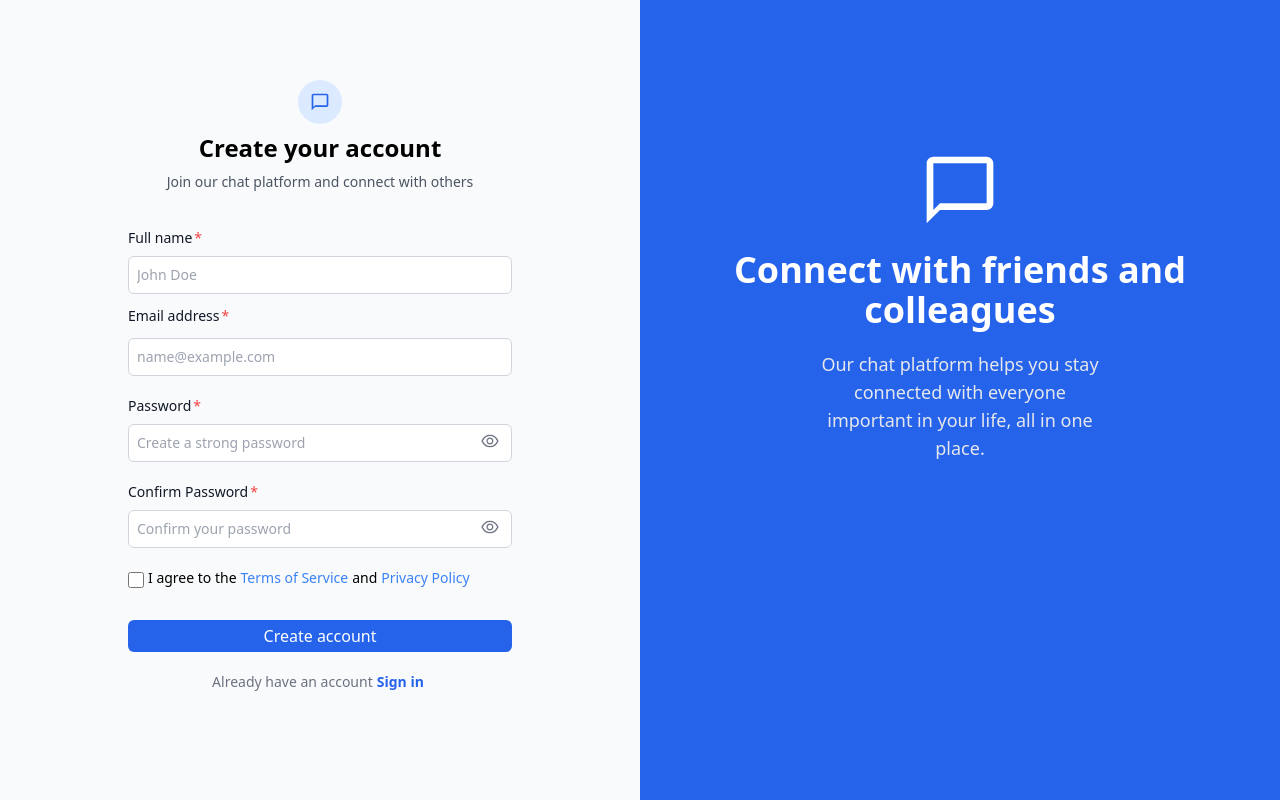
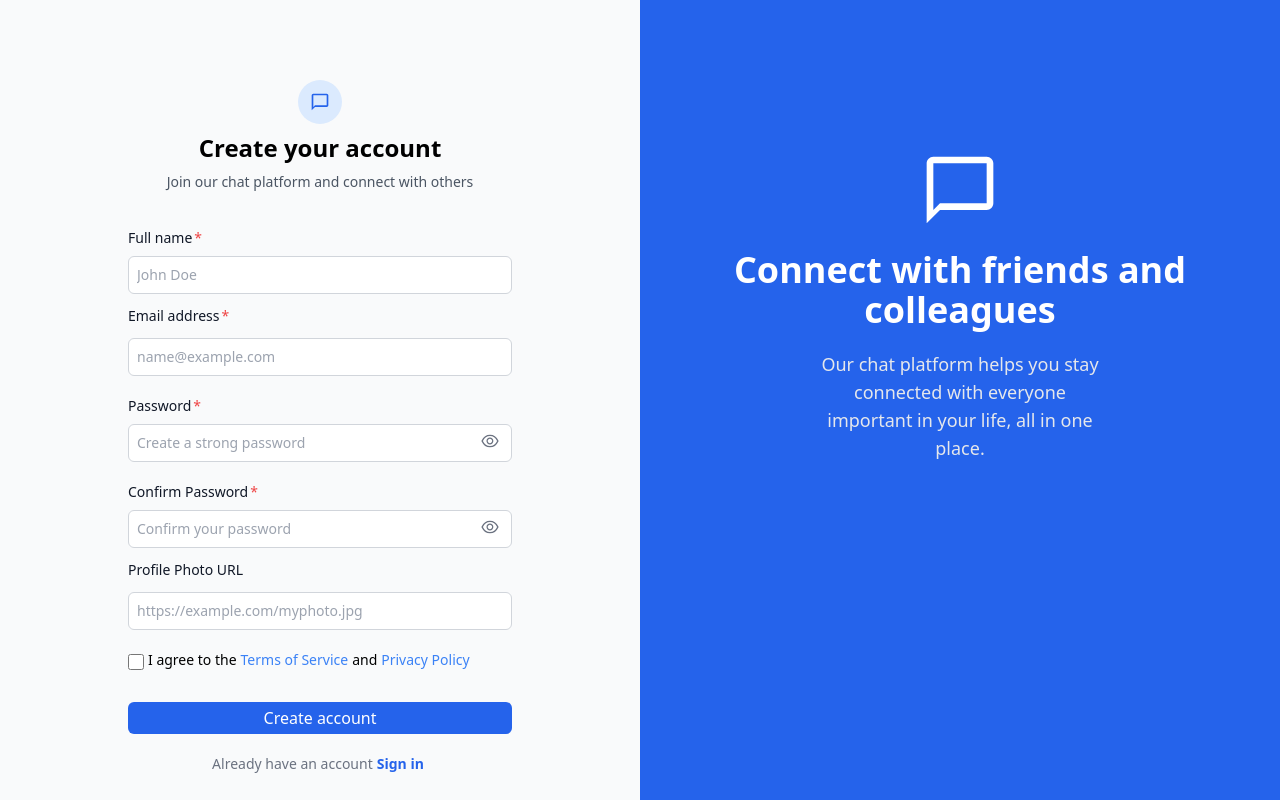
Before and after one commit to mirjetamustafa/Chat-App, a React (Vite) app: page /createAccount in a window 1280 px wide. Built offline with nearby package versions, Linux system fonts and the light colour scheme.

Commit message:
feat(auth): add profile photo upload and dispaly name on signup

```diff
--- a/src/action/index.jsx
+++ b/src/action/index.jsx
@@ -1,6 +1,7 @@
 import { auth } from '../lib/firebase'
 import { SET_USER } from './actionType'
 import { signInWithEmailAndPassword } from 'firebase/auth'
+import { getStorage, ref, uploadBytes, getDownloadURL } from 'firebase/storage'
 import { createUserWithEmailAndPassword, updateProfile } from 'firebase/auth'
 
 export const setUser = (payload) => ({
@@ -31,17 +32,20 @@ export function SignInWithEmail(email, password) {
   }
 }
 
-export function SignUpWthEmail(email, password, name) {
+export function SignUpWthEmail(email, password, name, photo) {
   return (dispatch) => {
     return createUserWithEmailAndPassword(auth, email, password)
       .then((userCredential) => {
         const user = userCredential.user
 
-        return updateProfile(user, { displayName: name }).then(() => {
+        return updateProfile(user, {
+          displayName: name,
+          photoURL: photo || 'https://i.pravatar.cc/150?u=' + user.uid,
+        }).then(() => {
           const cleanUser = {
             name: user.displayName,
             email: user.email,
-            photo: user.photoURL || '',
+            photo: user.photoURL,
             uid: user.uid,
           }
 
--- a/src/components/MessageInput.jsx
+++ b/src/components/MessageInput.jsx
@@ -7,6 +7,7 @@ import { FiSend } from 'react-icons/fi'
 import EmojiPicker from 'emoji-picker-react'
 import { GiHamburgerMenu } from 'react-icons/gi'
 import { useState } from 'react'
+import { useSelector } from 'react-redux'
 
 const MessageInput = ({ chat, setChat, hamburgerMenu, setHamburgerMenu }) => {
   const [openEmoji, setOpenEmoji] = useState(false)
@@ -17,6 +18,8 @@ const MessageInput = ({ chat, setChat, hamburgerMenu, setHamburgerMenu }) => {
     setOpenEmoji(false)
   }
 
+  const user = useSelector((state) => state.userState.user)
+
   return (
     <div className="min-h-screen bg-white text-black dark:bg-gray-800 dark:text-white ">
       {chat === 'conversation' ? (
@@ -24,15 +27,15 @@ const MessageInput = ({ chat, setChat, hamburgerMenu, setHamburgerMenu }) => {
           <div className="flex justify-between px-5 py-3 dark:bg-gray-800 dark:text-white">
             <div className="flex">
               <img
-                src="https://images.unsplash.com/photo-1494790108377-be9c29b29330?ixlib=rb-1.2.1&auto=format&fit=facearea&facepad=2&w=256&h=256&q=80"
-                alt=""
+                src={user?.photo || 'https://via.placeholder.com/50'}
+                alt={user?.name || 'User'}
                 className=" rounded-full relative"
                 width={50}
               />
 
               <div className="">
                 <h2 className="font-semibold text-sm ml-2 mt-1">
-                  Sarah Johnson
+                  {user?.name || 'Unknown User'}
                 </h2>
                 <h2 className="text-xs text-gray-400 ml-2 mt-1">Online</h2>
               </div>
--- a/src/pages/CreateAccount.jsx
+++ b/src/pages/CreateAccount.jsx
@@ -12,12 +12,13 @@ const CreateAccount = (props) => {
   const [email, setEmail] = useState('')
   const [password, setPassword] = useState('')
   const [name, setName] = useState('')
+  const [photo, setPhoto] = useState('')
   const [successMsg, setSuccessMsg] = useState('')
   const [errorMsg, setErrorMsg] = useState('')
 
   const handleSignUp = () => {
     props
-      .signUp(email, password, name)
+      .signUp(email, password, name, photo)
       .then(() => {
         setSuccessMsg('You have successfylly registered!')
         setErrorMsg('')
@@ -133,6 +134,20 @@ const CreateAccount = (props) => {
                 </button>
               </div>
 
+              <label
+                htmlFor="photo"
+                className="flex block my-3 text-sm font-medium text-gray-900 "
+              >
+                Profile Photo URL
+              </label>
+
+              <input
+                type="text"
+                onChange={(e) => setPhoto(e.target.value)}
+                className="bg-white border border-gray-300 text-gray-900 text-sm rounded-md focus:ring-blue-500 focus:border-blue-500 outline-none w-full p-2"
+                placeholder="https://example.com/myphoto.jpg"
+              />
+
               <div className="flex mt-5">
                 <input
                   type="checkbox"
@@ -196,8 +211,8 @@ const mapStateToProps = (state) => {
 }
 
 const mapDispatchToProps = (dispatch) => ({
-  signUp: (email, password, name) => {
-    return SignUpWthEmail(email, password, name)(dispatch)
+  signUp: (email, password, name, photo) => {
+    return SignUpWthEmail(email, password, name, photo)(dispatch)
   },
 })
 
```
Also changed, not shown: cros.json (added, +8 -0 lines).
